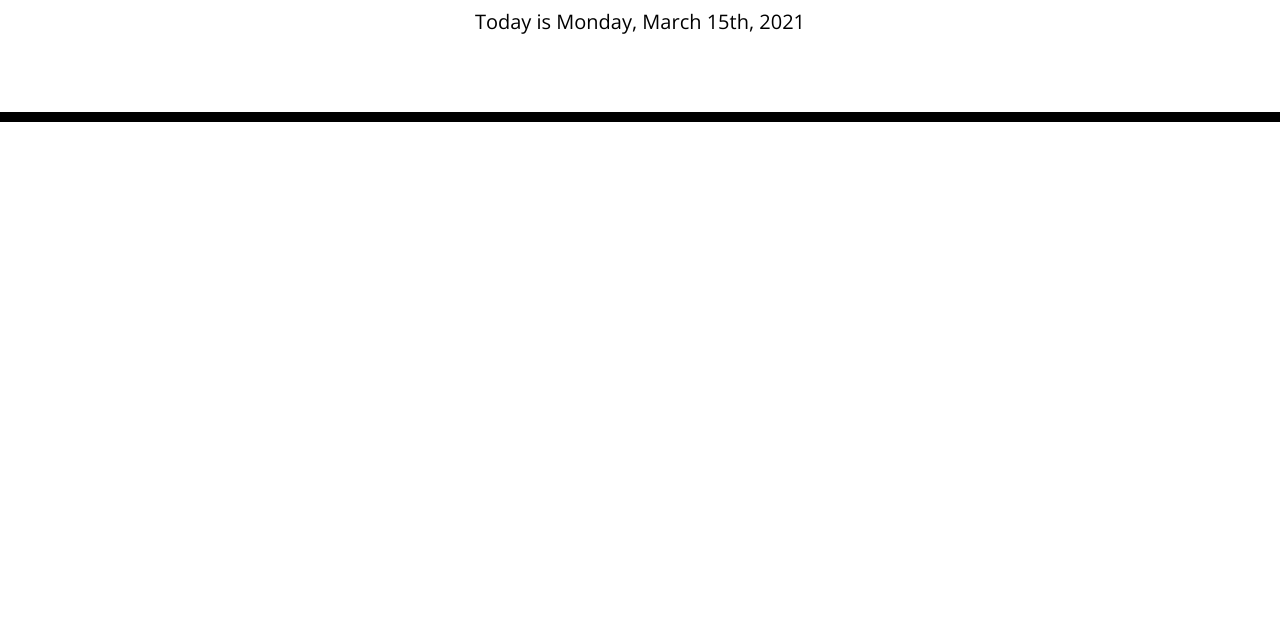
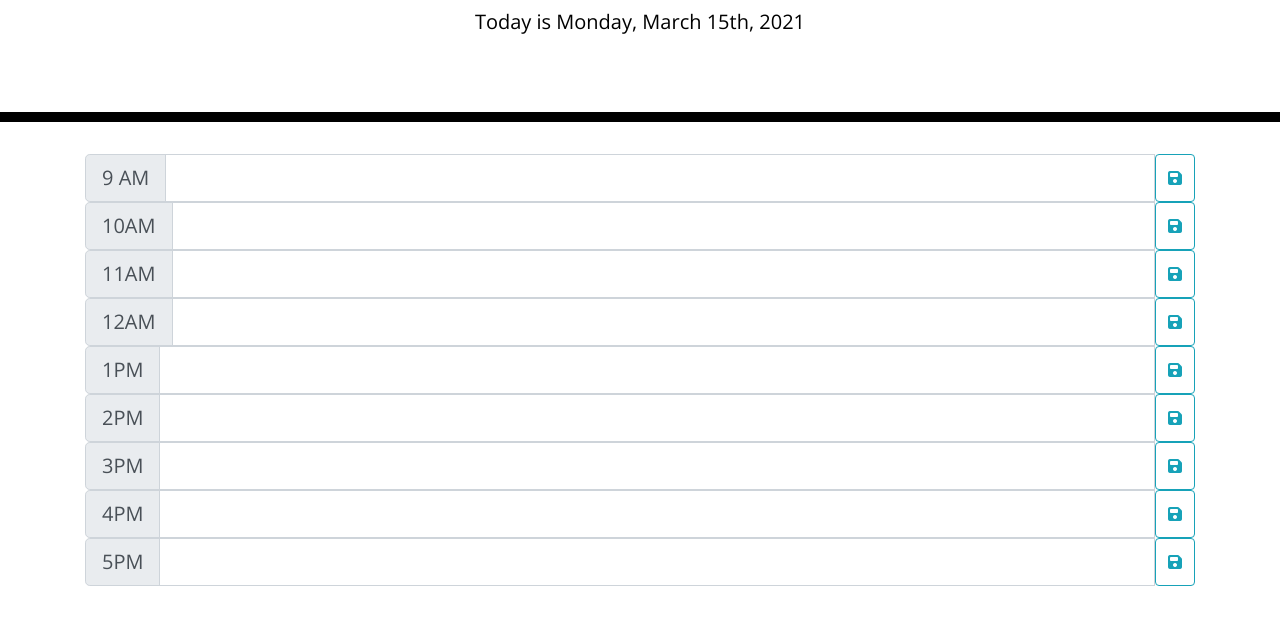
Before and after one commit to samersaemeldahr/Work-Day-Scheduler, a plain HTML site: page index.html in a window 1280 px wide. Shown: the part 182-800 px from the top of the page. Drawn offline with nearby package versions, Linux system fonts and the light colour scheme.

Commit message:
Add HTML schedule

```diff
--- a/Develop/script.js
+++ b/Develop/script.js
@@ -1,2 +1,29 @@
+
 var time = moment().format("dddd, MMMM Do, YYYY");
 $("#currentDay").text("Today is " + time);
+
+
+$(document).ready(function(){
+    var container = $('.container');
+    $('container').append('<div class="input-group input-group-lg"></div>');
+    $('input-group').append('<div class="input-group-prepend">')
+})
+/*
+WHEN I scroll down
+THEN I am presented with timeblocks for standard business hours
+WHEN I view the timeblocks for that day
+THEN each timeblock is color coded to indicate whether it is in the past, present, or future
+WHEN I click into a timeblock
+THEN I can enter an event
+WHEN I click the save button for that timeblock
+THEN the text for that event is saved in local storage
+WHEN I refresh the page
+THEN the saved events persist
+
+<div class="input-group input-group-lg">
+  <div class="input-group-prepend">
+    <span class="input-group-text" id="inputGroup-sizing-lg">Large</span>
+  </div>
+  <input type="text" class="form-control" aria-label="Large" aria-describedby="inputGroup-sizing-sm">
+</div>
+*/
--- a/index.html
+++ b/index.html
@@ -30,8 +30,100 @@
     </header>
     <div class="container">
       <!-- Timeblocks go here -->
+
+      <div class="input-group input-group-lg" >
+        <div class="input-group-prepend">
+          <span class="input-group-text">9 AM</span>
+        </div>
+        <input type="text" class="form-control" aria-label="Large" aria-describedby="inputGroup-sizing-sm" id="nineEl" data-hour="9">
+        <button type="button" class="btn btn-outline-info">
+          <i class="fas fa-save"></i>
+        </button>
+      </div>
+
+      <div class="input-group input-group-lg">
+        <div class="input-group-prepend">
+          <span class="input-group-text">10AM</span>
+        </div>
+        <input type="text" class="form-control" aria-label="Large" aria-describedby="inputGroup-sizing-sm" id="tenEl" data-hour="10">
+        <button type="button" class="btn btn-outline-info">
+          <i class="fas fa-save"></i>
+        </button>
+      </div>
+
+      <div class="input-group input-group-lg">
+        <div class="input-group-prepend">
+          <span class="input-group-text">11AM</span>
+        </div>
+        <input type="text" class="form-control" aria-label="Large" aria-describedby="inputGroup-sizing-sm" id="elevenEl" data-hour="11">
+        <button type="button" class="btn btn-outline-info">
+          <i class="fas fa-save"></i>
+        </button>
+      </div>
+
+      <div class="input-group input-group-lg">
+        <div class="input-group-prepend">
+          <span class="input-group-text">12AM</span>
+        </div>
+        <input type="text" class="form-control" aria-label="Large" aria-describedby="inputGroup-sizing-sm" id="tweleveEl" data-hour="12">
+        <button type="button" class="btn btn-outline-info">
+          <i class="fas fa-save"></i>
+        </button>
+      </div>
+
+      <div class="input-group input-group-lg">
+        <div class="input-group-prepend">
+          <span class="input-group-text">1PM</span>
+        </div>
+        <input type="text" class="form-control" aria-label="Large" aria-describedby="inputGroup-sizing-sm" id="oneEl" data-hour="13">
+        <button type="button" class="btn btn-outline-info">
+          <i class="fas fa-save"></i>
+        </button>
+      </div>
+
+      <div class="input-group input-group-lg">
+        <div class="input-group-prepend">
+          <span class="input-group-text">2PM</span>
+        </div>
+        <input type="text" class="form-control" aria-label="Large" aria-describedby="inputGroup-sizing-sm" id="twoEl" data-hour="14">
+        <button type="button" class="btn btn-outline-info">
+          <i class="fas fa-save"></i>
+        </button>
+      </div>
+
+      <div class="input-group input-group-lg">
+        <div class="input-group-prepend">
+          <span class="input-group-text" id="hour-width">3PM </span>
+        </div>
+        <input type="text" class="form-control" aria-label="Large" aria-describedby="inputGroup-sizing-sm" id="threeEl" data-hour="15">
+        <button type="button" class="btn btn-outline-info">
+          <i class="fas fa-save"></i>
+        </button>
+      </div>
+
+      <div class="input-group input-group-lg">
+        <div class="input-group-prepend">
+          <span class="input-group-text">4PM</span>
+        </div>
+        <input type="text" class="form-control" aria-label="Large" aria-describedby="inputGroup-sizing-sm" id="fourEl" data-hour="17">
+        <button type="button" class="btn btn-outline-info">
+          <i class="fas fa-save"></i>
+        </button>
+      </div>
+
+      <div class="input-group input-group-lg">
+        <div class="input-group-prepend">
+          <span class="input-group-text">5PM</span>
+        </div>
+        <input type="text" class="form-control" aria-label="Large" aria-describedby="inputGroup-sizing-sm" id="fiveEl" data-hour="18">
+        <button type="button" class="btn btn-outline-info">
+          <i class="fas fa-save"></i>
+        </button>
+      </div>
+
     </div>
 
+    <script src="https://kit.fontawesome.com/6b3d4360d3.js" crossorigin="anonymous"></script>
     <script src="https://cdnjs.cloudflare.com/ajax/libs/jquery/3.2.1/jquery.min.js"></script>
     <script src="https://cdnjs.cloudflare.com/ajax/libs/moment.js/2.24.0/moment.min.js"></script>
     <script src="./Develop/script.js"></script>
```
Also changed, not shown: Assets/style.css (line endings or trailing spaces).
